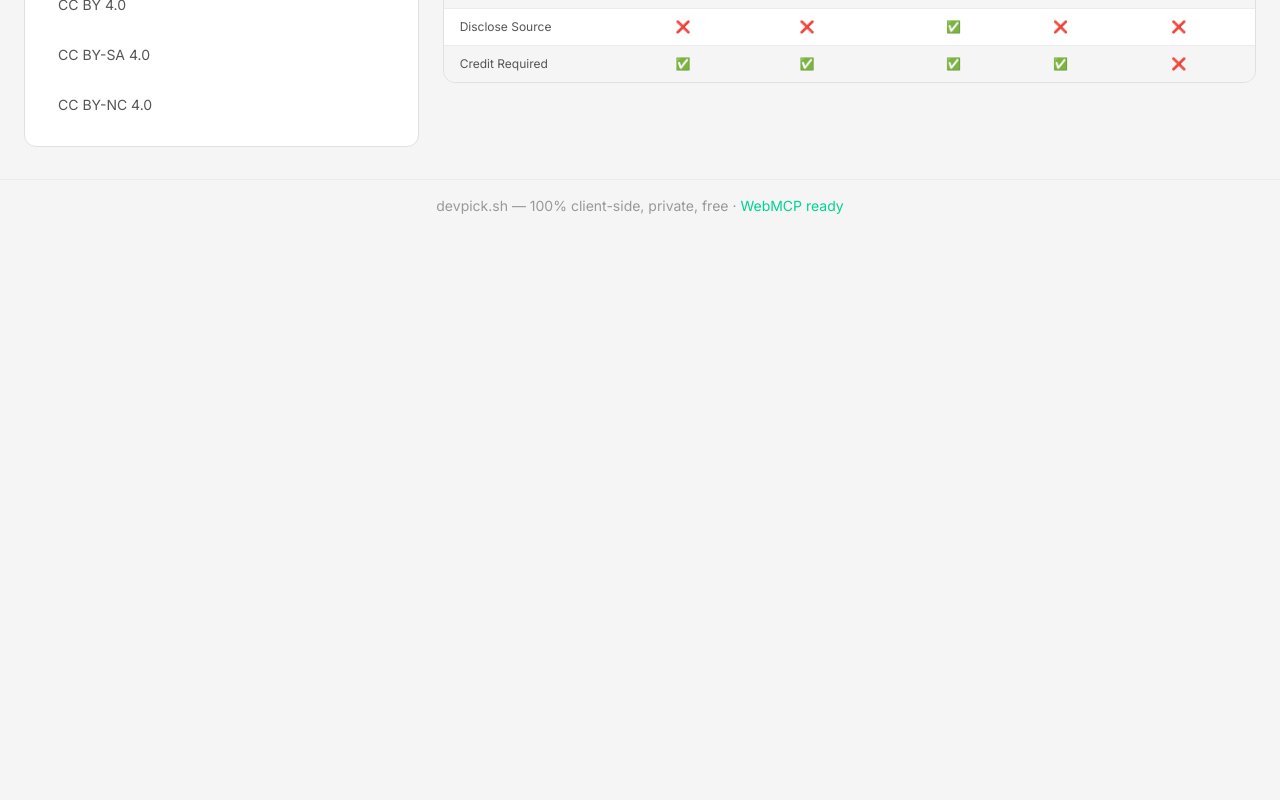
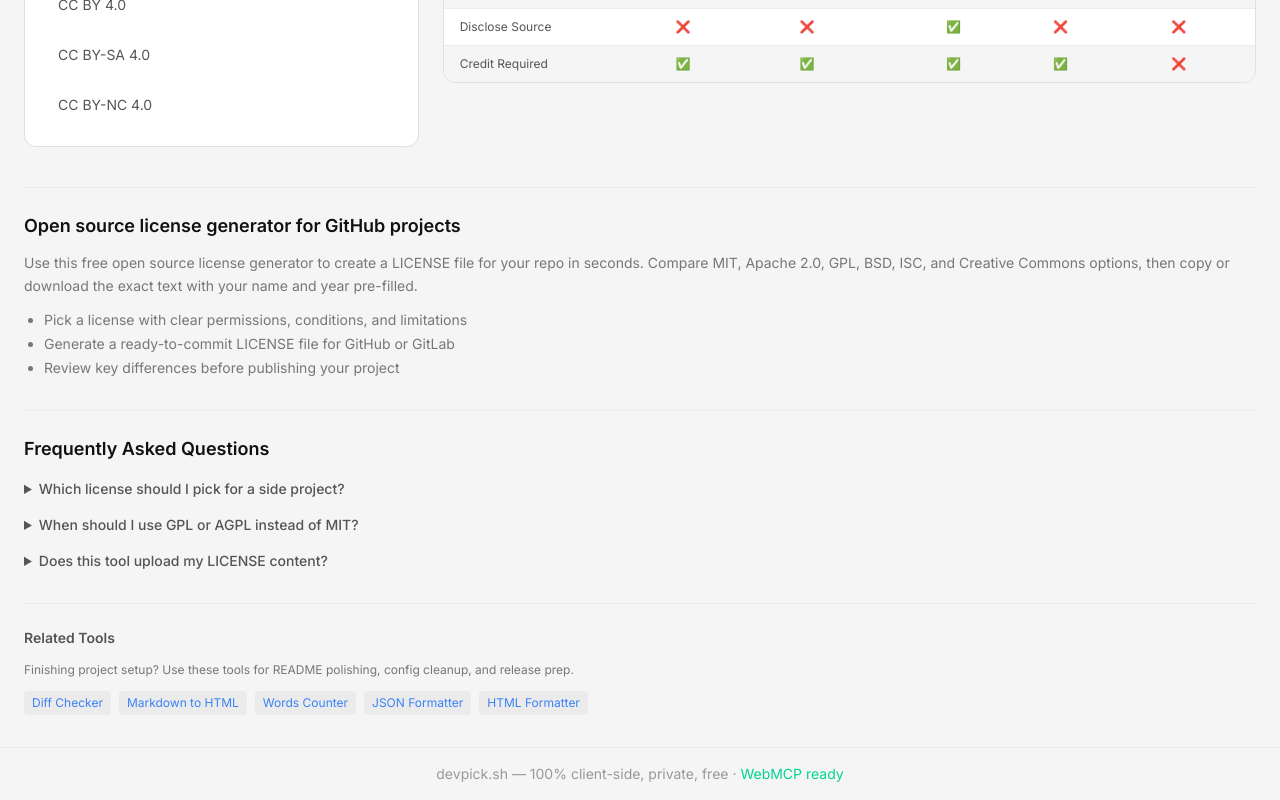
Before and after one commit to kimbobmarley03/devpick.sh, a Next.js app: page /license-generator in a window 1280 px wide. Shown: the part 1028-1828 px from the top of the page. Before the commit the page ends 1260 px from the top, so only its background shows below. Built offline with nearby package versions, Linux system fonts and the light colour scheme; no server answers.

Commit message:
seo: expand license generator content and add FAQ schema/internal links

```diff
--- a/app/license-generator/license-generator-tool.tsx
+++ b/app/license-generator/license-generator-tool.tsx
@@ -508,6 +508,67 @@ export function LicenseGeneratorTool() {
           </div>
         </div>
       </div>
+
+      <div className="mt-10 pt-6 border-t border-border-subtle">
+        <h2 className="text-lg font-semibold text-text-primary mb-3">Open source license generator for GitHub projects</h2>
+        <p className="text-sm text-text-dimmed leading-relaxed mb-3">
+          Use this free open source license generator to create a LICENSE file for your repo in seconds.
+          Compare MIT, Apache 2.0, GPL, BSD, ISC, and Creative Commons options, then copy or download
+          the exact text with your name and year pre-filled.
+        </p>
+        <ul className="list-disc pl-5 text-sm text-text-dimmed space-y-1">
+          <li>Pick a license with clear permissions, conditions, and limitations</li>
+          <li>Generate a ready-to-commit LICENSE file for GitHub or GitLab</li>
+          <li>Review key differences before publishing your project</li>
+        </ul>
+      </div>
+
+      <div className="mt-8 pt-6 border-t border-border-subtle">
+        <h2 className="text-lg font-semibold text-text-primary mb-4">Frequently Asked Questions</h2>
+        <div className="space-y-4">
+          {[
+            {
+              q: "Which license should I pick for a side project?",
+              a: "MIT is a common default if you want maximum reuse with minimal restrictions. Apache 2.0 is a strong alternative when you want explicit patent grants.",
+            },
+            {
+              q: "When should I use GPL or AGPL instead of MIT?",
+              a: "Use GPL/AGPL when you want copyleft terms so derivatives must stay open under similar conditions. AGPL is stricter for software used over a network.",
+            },
+            {
+              q: "Does this tool upload my LICENSE content?",
+              a: "No. License text generation runs in your browser, and you can copy or download the output directly.",
+            },
+          ].map((faq, i) => (
+            <details key={i} className="group">
+              <summary className="cursor-pointer text-sm font-medium text-text-secondary hover:text-text-primary">
+                {faq.q}
+              </summary>
+              <p className="mt-2 text-sm text-text-dimmed pl-4">{faq.a}</p>
+            </details>
+          ))}
+        </div>
+      </div>
+
+      <div className="mt-8 pt-6 border-t border-border-subtle">
+        <h2 className="text-sm font-semibold text-text-secondary mb-3">Related Tools</h2>
+        <p className="text-xs text-text-dimmed mb-3 leading-relaxed">
+          Finishing project setup? Use these tools for README polishing, config cleanup, and release prep.
+        </p>
+        <div className="flex flex-wrap gap-2">
+          {[
+            { name: "Diff Checker", href: "/diff-checker" },
+            { name: "Markdown to HTML", href: "/markdown-to-html" },
+            { name: "Words Counter", href: "/words" },
+            { name: "JSON Formatter", href: "/json-formatter" },
+            { name: "HTML Formatter", href: "/html-formatter" },
+          ].map((t) => (
+            <a key={t.href} href={t.href} className="text-xs text-accent hover:underline px-2 py-1 rounded bg-[var(--dp-bg-subtle)]">
+              {t.name}
+            </a>
+          ))}
+        </div>
+      </div>
     </ToolLayout>
   );
 }
--- a/app/license-generator/page.tsx
+++ b/app/license-generator/page.tsx
@@ -21,6 +21,41 @@ export default function LicenseGeneratorPage() {
         dangerouslySetInnerHTML={{
           __html: JSON.stringify({
             "@context": "https://schema.org",
+            "@type": "FAQPage",
+            mainEntity: [
+              {
+                "@type": "Question",
+                name: "Which open source license should I choose?",
+                acceptedAnswer: {
+                  "@type": "Answer",
+                  text: "MIT is the most permissive and simple choice for many projects. Apache 2.0 adds explicit patent protection. GPL/AGPL are copyleft licenses that require source disclosure under specific conditions.",
+                },
+              },
+              {
+                "@type": "Question",
+                name: "Do I need to include my real name in a LICENSE file?",
+                acceptedAnswer: {
+                  "@type": "Answer",
+                  text: "You can use your personal name, organization name, or project owner identity. What matters is clearly stating who holds copyright and preserving the license notice.",
+                },
+              },
+              {
+                "@type": "Question",
+                name: "Can I change my license later?",
+                acceptedAnswer: {
+                  "@type": "Answer",
+                  text: "You can relicense your own project, but existing contributions may require contributor consent depending on your contribution policy and prior terms.",
+                },
+              },
+            ],
+          }),
+        }}
+      />
+      <script
+        type="application/ld+json"
+        dangerouslySetInnerHTML={{
+          __html: JSON.stringify({
+            "@context": "https://schema.org",
             "@type": "WebApplication",
             name: "License Generator",
             description: "Generate open source license files for your projects",
```
